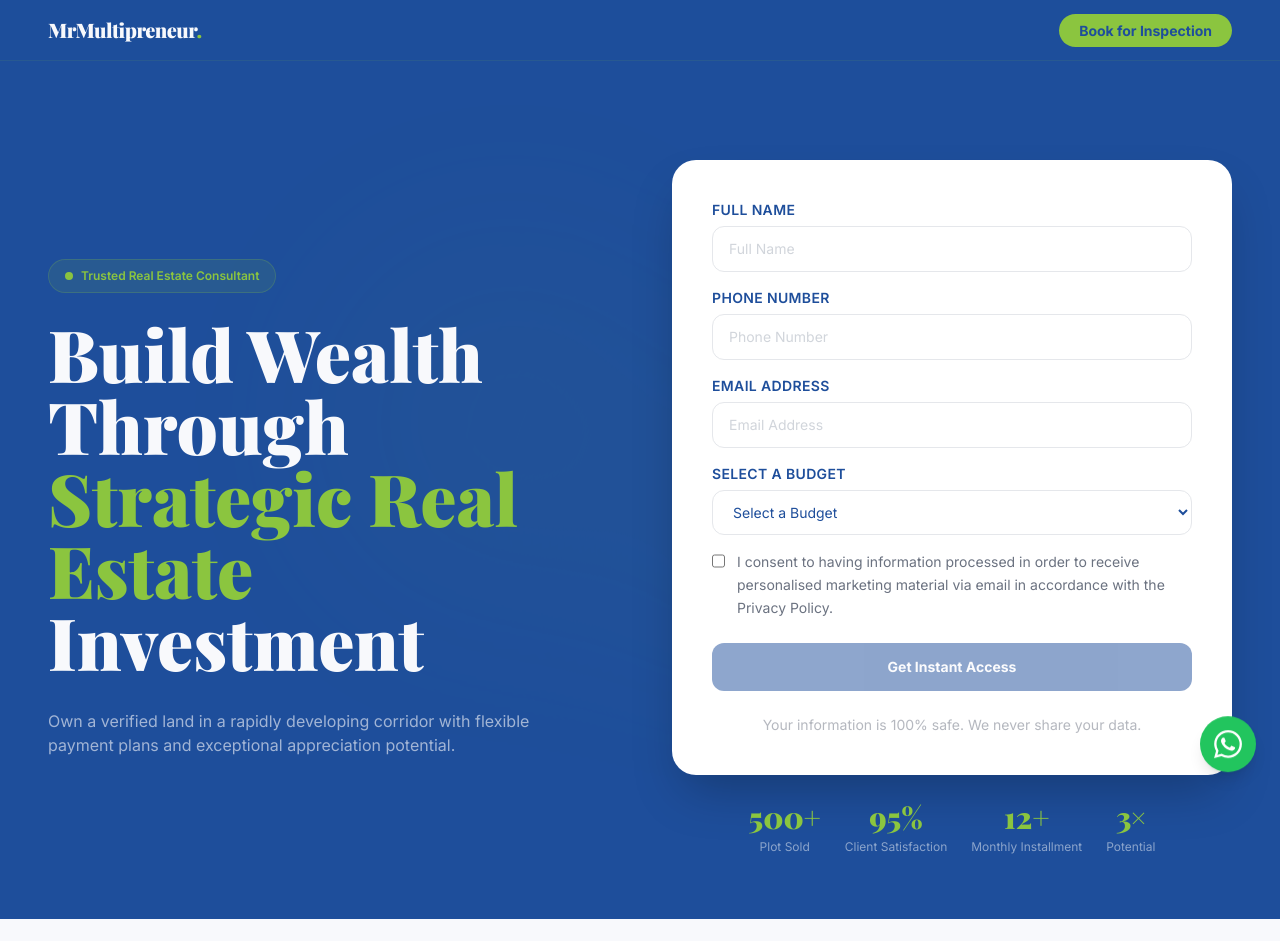
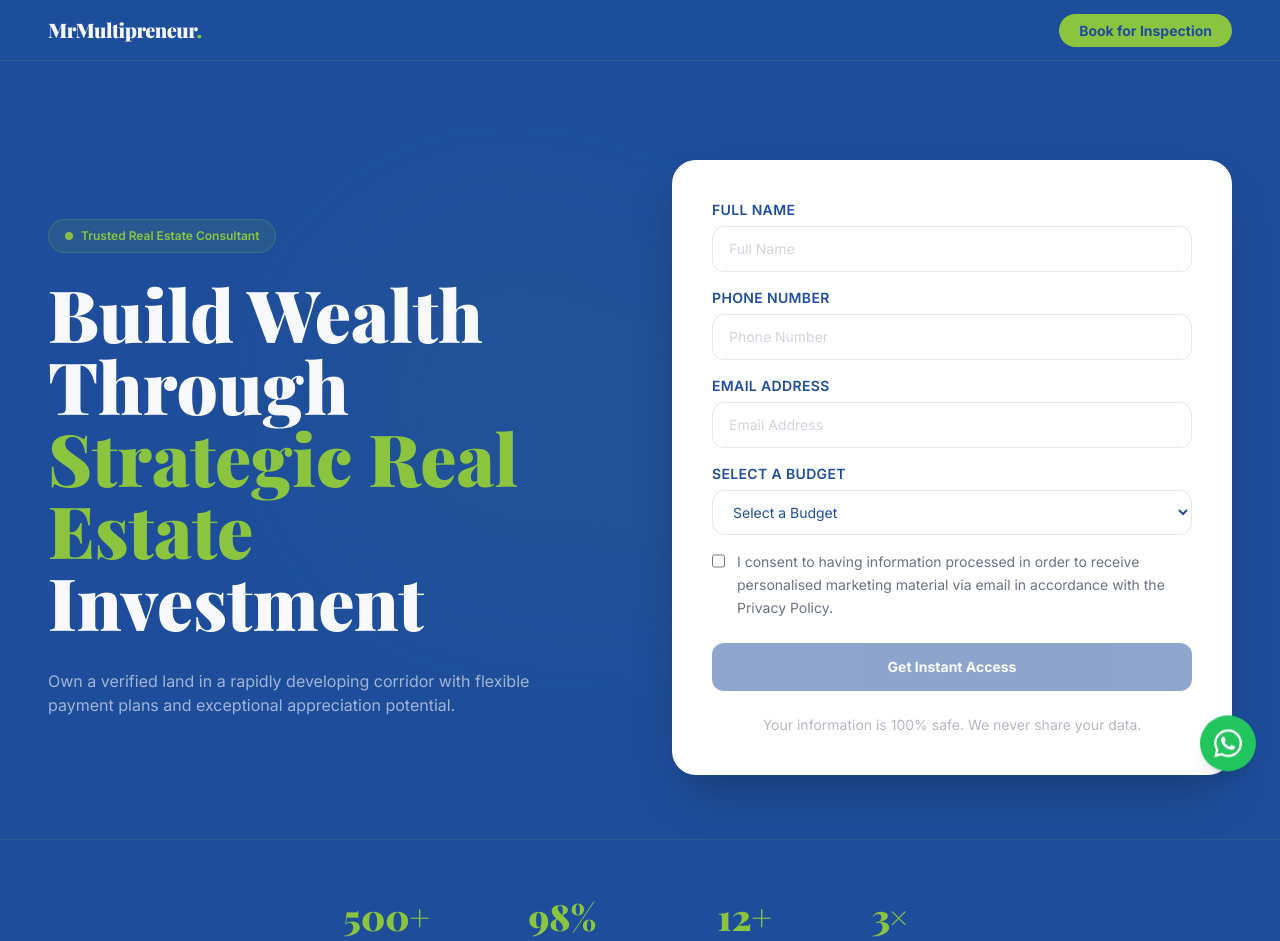
Before and after one commit to dev-anna-life/mr-multipreneur-realtor, a Next.js app: page / in a window 1280 px wide. Shown: the top 941 px of the page. Built offline with nearby package versions, Linux system fonts and the light colour scheme.

Commit message:
Move stats to metrics strip section below hero, update values per PDF

```diff
--- a/app/page.js
+++ b/app/page.js
@@ -193,12 +193,18 @@ export default function Home() {
           </div>
           <div id="book-inspection" className="animate-fadeUp scroll-mt-24" style={{ animationDelay: '0.2s' }}>
             <div className="bg-white rounded-3xl p-8 md:p-10 shadow-2xl"><FormCard /></div>
-            <div className="flex gap-4 md:gap-6 mt-6 justify-center flex-wrap">
-              <div className="text-center"><div className="font-display font-black text-2xl md:text-3xl text-gold"><AnimatedCounter target={500} suffix="+" /></div><div className="text-xs text-cream/50 mt-1">Plot Sold</div></div>
-              <div className="text-center"><div className="font-display font-black text-2xl md:text-3xl text-gold"><AnimatedCounter target={95} suffix="%" /></div><div className="text-xs text-cream/50 mt-1">Client Satisfaction</div></div>
-              <div className="text-center"><div className="font-display font-black text-2xl md:text-3xl text-gold"><AnimatedCounter target={12} suffix="+" /></div><div className="text-xs text-cream/50 mt-1">Monthly Installment</div></div>
-              <div className="text-center"><div className="font-display font-black text-2xl md:text-3xl text-gold"><AnimatedCounter target={3} suffix={'\u00d7'} /></div><div className="text-xs text-cream/50 mt-1">Potential</div></div>
-            </div>
+          </div>
+        </div>
+      </section>
+
+      {/* METRICS STRIP */}
+      <section className="py-10 md:py-14 px-6 md:px-12 bg-navy border-y border-gold/10">
+        <div className="max-w-7xl mx-auto">
+          <div className="flex gap-6 md:gap-12 justify-center flex-wrap">
+            <div className="text-center"><div className="font-display font-black text-3xl md:text-4xl text-gold"><AnimatedCounter target={500} suffix="+" /></div><div className="text-xs text-cream/50 mt-1 uppercase tracking-wider">Plot Sold</div></div>
+            <div className="text-center"><div className="font-display font-black text-3xl md:text-4xl text-gold"><AnimatedCounter target={98} suffix="%" /></div><div className="text-xs text-cream/50 mt-1 uppercase tracking-wider">Customer Satisfaction</div></div>
+            <div className="text-center"><div className="font-display font-black text-3xl md:text-4xl text-gold"><AnimatedCounter target={12} suffix="+" /></div><div className="text-xs text-cream/50 mt-1 uppercase tracking-wider">Payment Plan</div></div>
+            <div className="text-center"><div className="font-display font-black text-3xl md:text-4xl text-gold"><AnimatedCounter target={3} suffix={'\u00d7'} /></div><div className="text-xs text-cream/50 mt-1 uppercase tracking-wider">Appreciation</div></div>
           </div>
         </div>
       </section>
```
